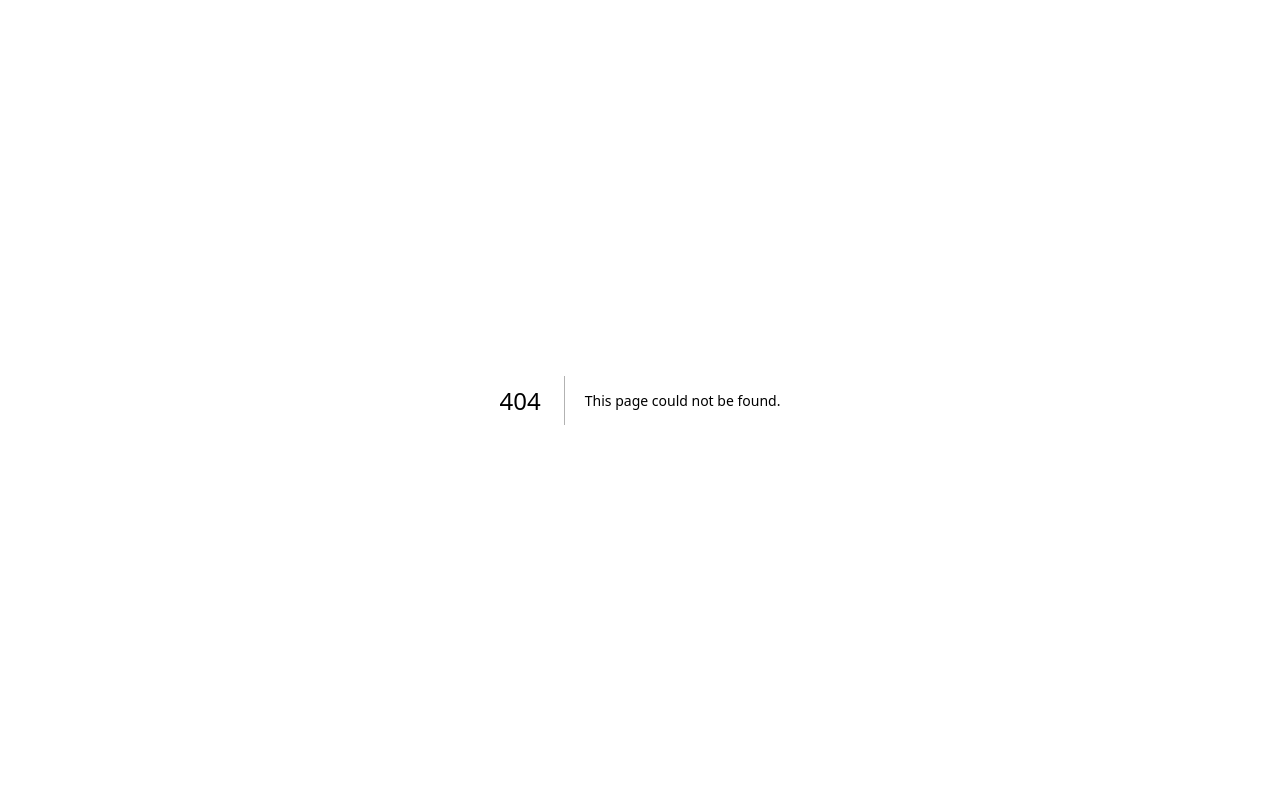
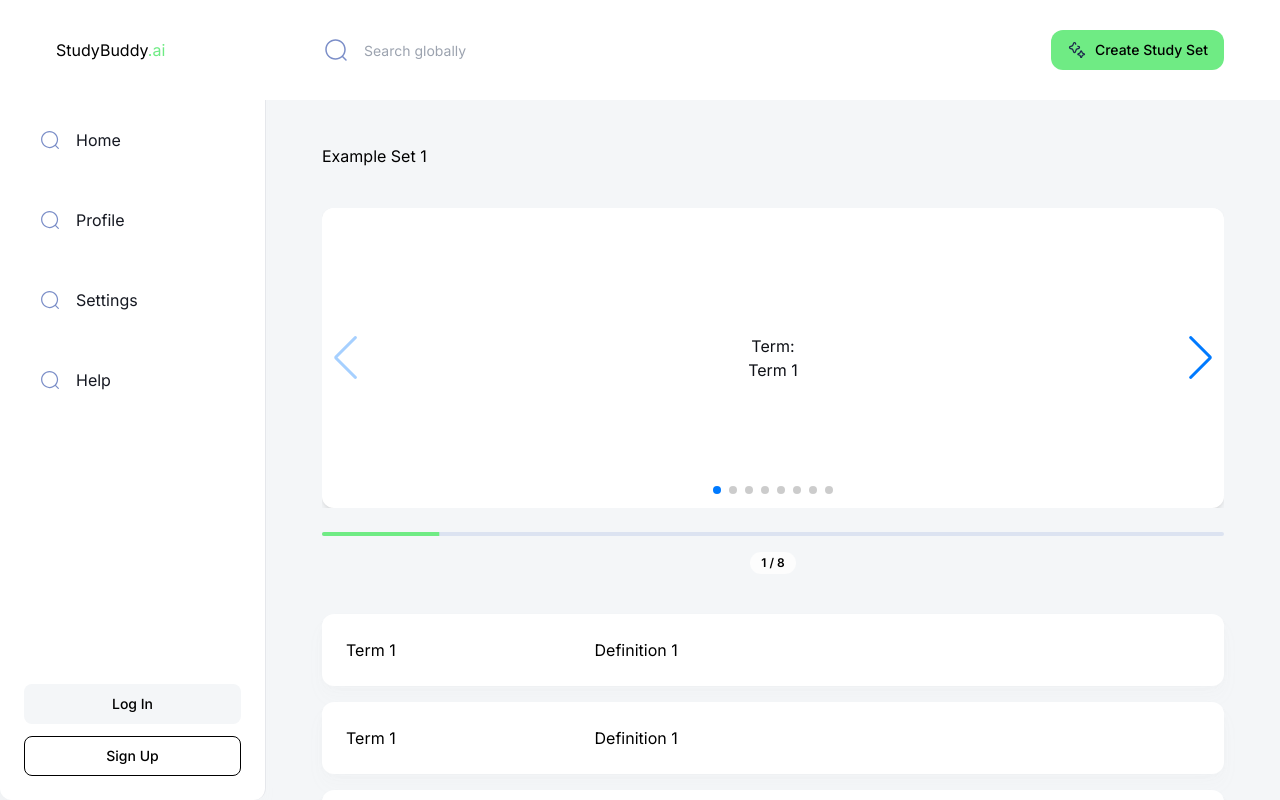
Before and after one commit to jjlintol1/studybuddy, a Next.js app: page /sets/1 in a window 1280 px wide. Before the commit this address had no page. Shown: the top 800 px of the page. Built offline with nearby package versions, Linux system fonts and the light colour scheme.

Commit message:
handle merge conflicts

```diff
--- /dev/null
+++ b/app/(root)/sets/[id]/page.tsx
@@ -0,0 +1,77 @@
+"use client";
+
+import CardsSliderCarousel from "@/components/shared/carousel/CardsSliderCarousel";
+import React from "react";
+
+const dummySet = {
+  name: "Example Set 1",
+  cards: [
+    {
+      id: 1,
+      term: "Term 1",
+      definition: "Definition 1",
+    },
+    {
+      id: 2,
+      term: "Term 1",
+      definition: "Definition 1",
+    },
+    {
+      id: 3,
+      term: "Term 1",
+      definition: "Definition 1",
+    },
+    {
+      id: 4,
+      term: "Term 1",
+      definition: "Definition 1",
+    },
+    {
+      id: 5,
+      term: "Term 1",
+      definition: "Definition 1",
+    },
+    {
+      id: 6,
+      term: "Term 1",
+      definition: "Definition 1",
+    },
+    {
+      id: 7,
+      term: "Term 1",
+      definition: "Definition 1",
+    },
+    {
+      id: 8,
+      term: "Term 1",
+      definition: "Definition 1",
+    },
+  ],
+};
+
+const SetPage = () => {
+  return (
+    <>
+      <h1 className="h1-bold text-dark-100">{dummySet.name}</h1>
+      <CardsSliderCarousel cards={dummySet.cards} />
+      <div className="mt-10 flex flex-col gap-4">
+        {dummySet.cards.map((item) => (
+          <div
+            className="card-wrapper flex h-fit w-full flex-col gap-5 rounded-xl p-6 lg:grid lg:grid-cols-7 lg:gap-4"
+            key={item.id}
+          >
+            <div className="col-span-2 flex items-center">
+              <p className="base-bold">{item.term}</p>
+            </div>
+
+            <div className="col-span-5 flex items-center">
+              <p className="body-regular">{item.definition}</p>
+            </div>
+          </div>
+        ))}
+      </div>
+    </>
+  );
+};
+
+export default SetPage;
--- /dev/null
+++ b/components/card/SliderCard.tsx
@@ -0,0 +1,37 @@
+import { useState } from "react";
+
+interface ISliderCardProps {
+  term: string;
+  definition: string;
+}
+
+const SliderCard = ({ term, definition }: ISliderCardProps) => {
+  const [isFlipped, setisFlipped] = useState(false);
+
+  return (
+    <div
+      className="flex-center max-h-[300px] min-h-[300px] cursor-pointer flex-col rounded-xl bg-light-900 px-10 py-6 shadow-md transition-transform"
+      onClick={() => setisFlipped((prev) => !prev)}
+    >
+      <div className="flex flex-col items-center overflow-y-auto">
+        {isFlipped ? (
+          <>
+            <p className="base-medium text-dark-200">Definition:</p>
+            <p className="paragraph-regular text-center text-dark-200">
+              {definition}
+            </p>
+          </>
+        ) : (
+          <>
+            <p className="base-medium text-dark-200">Term:</p>
+            <p className="paragraph-regular text-center text-dark-200">
+              {term}
+            </p>
+          </>
+        )}
+      </div>
+    </div>
+  );
+};
+
+export default SliderCard;
--- /dev/null
+++ b/components/shared/carousel/CardsSliderCarousel.tsx
@@ -0,0 +1,67 @@
+"use client";
+
+import React, { useState } from "react";
+
+import { Swiper, SwiperSlide } from "swiper/react";
+
+import "swiper/css";
+import "swiper/css/effect-flip";
+import "swiper/css/pagination";
+import "swiper/css/navigation";
+
+import { Keyboard, Pagination, Navigation } from "swiper/modules";
+import SliderCard from "@/components/card/SliderCard";
+import { Badge } from "@/components/ui/badge";
+import { Progress } from "@/components/ui/progress";
+
+interface ICardsSliderCarouselProps {
+  cards: {
+    id: number;
+    term: string;
+    definition: string;
+  }[];
+}
+
+const CardsSliderCarousel = ({ cards }: ICardsSliderCarouselProps) => {
+  const [currentSlide, setCurrentSlide] = useState(0);
+
+  return (
+    <div>
+      <Swiper
+        navigation={true}
+        direction="horizontal"
+        keyboard={{
+          enabled: true,
+        }}
+        pagination={{
+          enabled: true,
+        }}
+        modules={[Keyboard, Pagination, Navigation]}
+        className="mt-10"
+        spaceBetween={50}
+        slidesPerView={1}
+        onSlideChange={(swiper) => {
+          console.log("slide change", swiper.activeIndex);
+          setCurrentSlide(swiper.activeIndex);
+        }}
+        onSwiper={(swiper) => console.log(swiper)}
+      >
+        {cards.map((card) => (
+          <SwiperSlide key={card.id} className="rounded-xl bg-light-900">
+            <SliderCard term={card.term} definition={card.definition} />
+          </SwiperSlide>
+        ))}
+      </Swiper>
+      <div className="mt-6 flex w-full flex-col items-center">
+        <Progress value={Math.round(((currentSlide + 1) / cards.length) * 100)} className="w-full bg-light-700 fill-primary-500" />
+        <Badge className="mt-4 bg-light-850">
+          <p className="base-medium">
+            {currentSlide + 1} / {cards.length}
+          </p>
+        </Badge>
+      </div>
+    </div>
+  );
+};
+
+export default CardsSliderCarousel;
--- /dev/null
+++ b/components/ui/progress.tsx
@@ -0,0 +1,28 @@
+"use client";
+
+import * as React from "react";
+import * as ProgressPrimitive from "@radix-ui/react-progress";
+
+import { cn } from "@/lib/utils";
+
+const Progress = React.forwardRef<
+  React.ElementRef<typeof ProgressPrimitive.Root>,
+  React.ComponentPropsWithoutRef<typeof ProgressPrimitive.Root>
+>(({ className, value, ...props }, ref) => (
+  <ProgressPrimitive.Root
+    ref={ref}
+    className={cn(
+      "relative h-1 w-full overflow-hidden rounded-full bg-secondary",
+      className
+    )}
+    {...props}
+  >
+    <ProgressPrimitive.Indicator
+      className="size-full flex-1 bg-primary-500 transition-all"
+      style={{ transform: `translateX(-${100 - (value || 0)}%)` }}
+    />
+  </ProgressPrimitive.Root>
+));
+Progress.displayName = ProgressPrimitive.Root.displayName;
+
+export { Progress };
--- a/package.json
+++ b/package.json
@@ -11,6 +11,7 @@
   "dependencies": {
     "@radix-ui/react-dialog": "^1.0.5",
     "@radix-ui/react-label": "^2.0.2",
+    "@radix-ui/react-progress": "^1.0.3",
     "@radix-ui/react-slot": "^1.0.2",
     "@radix-ui/react-tabs": "^1.0.4",
     "@tailwindcss/typography": "^0.5.10",
@@ -24,6 +25,7 @@
     "prettier": "^3.2.5",
     "react": "^18",
     "react-dom": "^18",
+    "swiper": "^11.0.7",
     "tailwind-merge": "^2.2.1",
     "tailwindcss-animate": "^1.0.7"
   },
```
Also changed, not shown: 1 other file (tests, documents, lock files or other folders).
